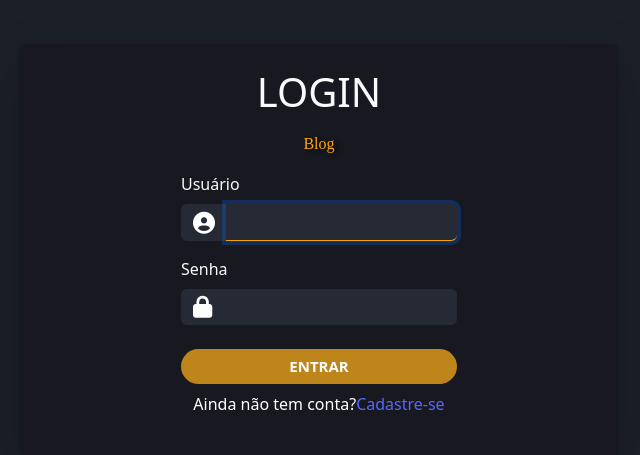
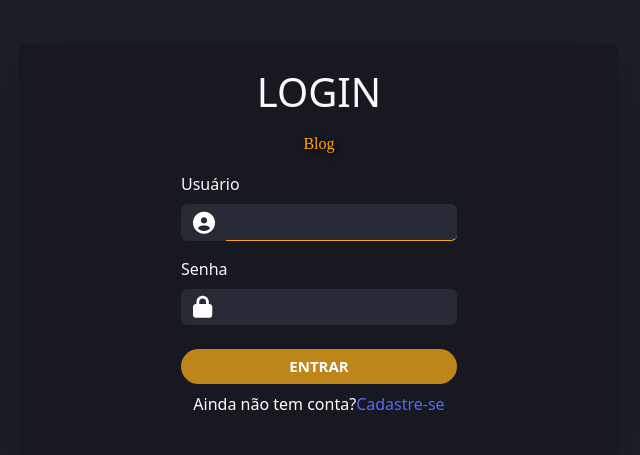
Before and after one commit to hannagabyy/blogproject, a PHP site: page / in a window 1280 px wide, with the restyled element focused. Shown: the part 150-605 px from the top of the page, without its empty margins (321-961 px from the left). Run offline with PHP 8.4, Linux system fonts and the light colour scheme; some libraries are stand-ins or nearby versions; some web fonts are replaced.

Commit message:
tirando borda do formulario de login

```diff
--- a/style/login.css
+++ b/style/login.css
@@ -16,6 +16,7 @@ input:focus{
     background-color: var(--fundo-input)!important;
     color: white!important;
     outline: none!important;
+    box-shadow: none!important;
 }
 
 input:-webkit-autofill {
```
